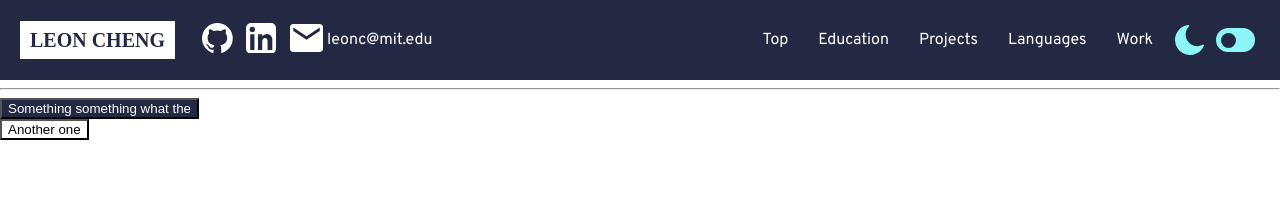
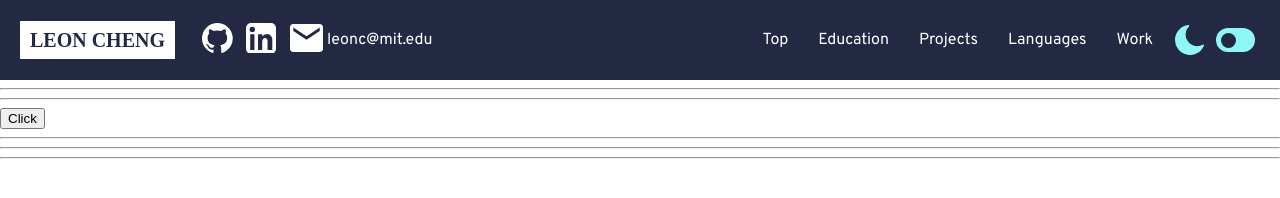
Before and after one commit to leoncheng57/redesigned-broccoli, a React app: page / in a window 1280 px wide. Built offline with nearby package versions, Linux system fonts and the light colour scheme; a web font is replaced by a local one.

Commit message:
button click for theme change

```diff
--- a/src/components/App.js
+++ b/src/components/App.js
@@ -17,18 +17,17 @@ export default function(){
     return (
         <div>
             <Navbar theme={currentTheme}/>
+
             <hr/>
-            <ThemeProvider theme={darkTheme}>
-                <MyButton>
-                    Something something what the
-                </MyButton>
-            </ThemeProvider>
-            <br/>
-            <ThemeProvider theme={lightTheme}>
-                <MyButton>
-                    Another one
-                </MyButton>
-            </ThemeProvider>
+            <hr/>
+            <button onClick={()=> {
+                currentTheme === darkTheme ? setCurrentTheme(lightTheme) : setCurrentTheme(darkTheme);
+            }}>
+                Click
+            </button>
+            <hr/>
+            <hr/>
+            <hr/>
         </div>
     )
 }
--- a/src/components/Navbar/MobileNav/_MobileNav.js
+++ b/src/components/Navbar/MobileNav/_MobileNav.js
@@ -5,7 +5,7 @@ import {Top} from "./top";
 import {Menu} from "./menu";
 
 export default (props) => {
-    const [menuIsOpen, setMenuIsOpen] = useState(true);
+    const [menuIsOpen, setMenuIsOpen] = useState(false);
 
     const openMenu = () => {
         setMenuIsOpen(true);
--- a/src/index.css
+++ b/src/index.css
@@ -2,6 +2,8 @@
 
 * {
     box-sizing: border-box;
+
+    transition: background-color 0.5s ease;
 }
 
 body {
```
